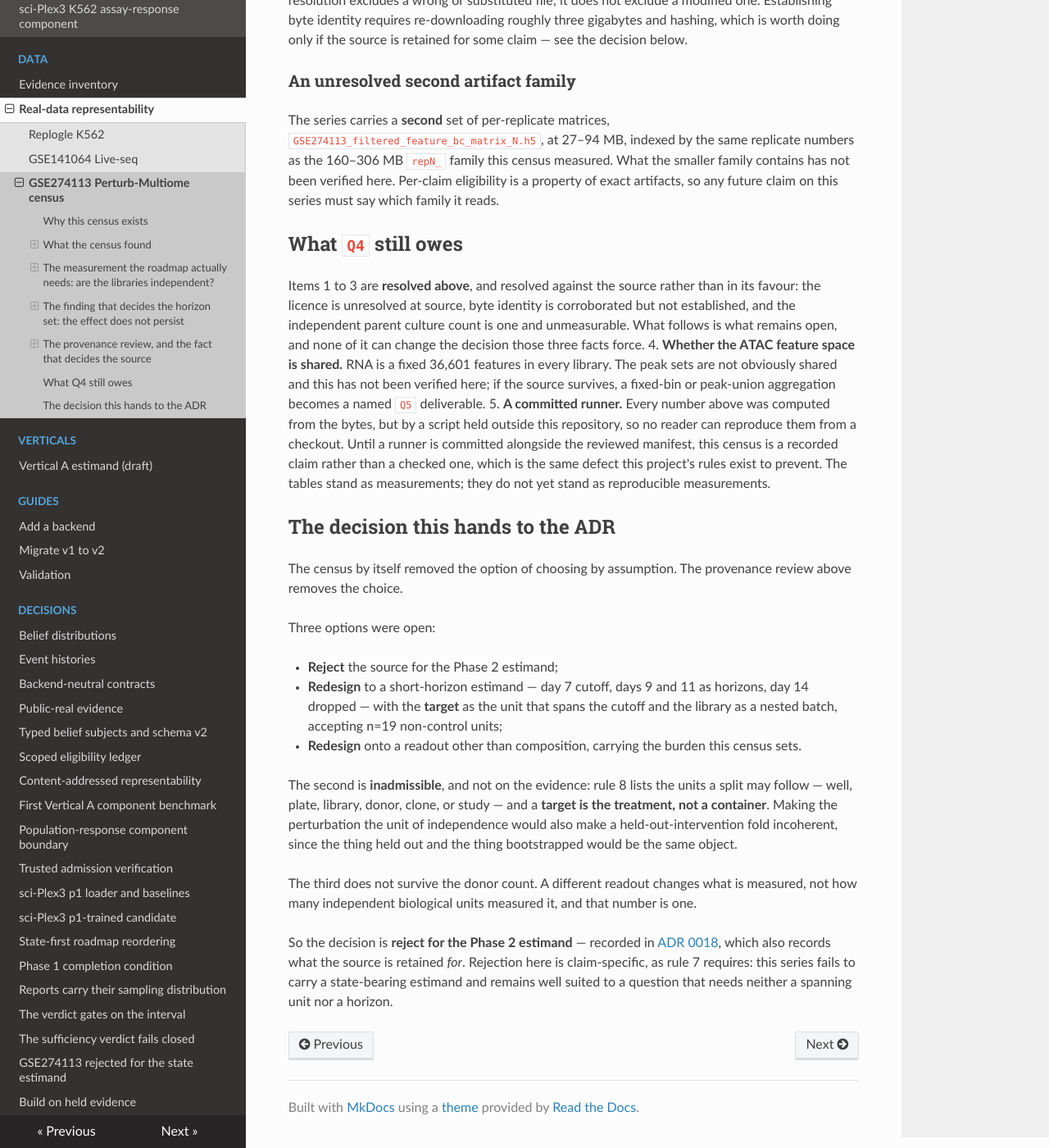
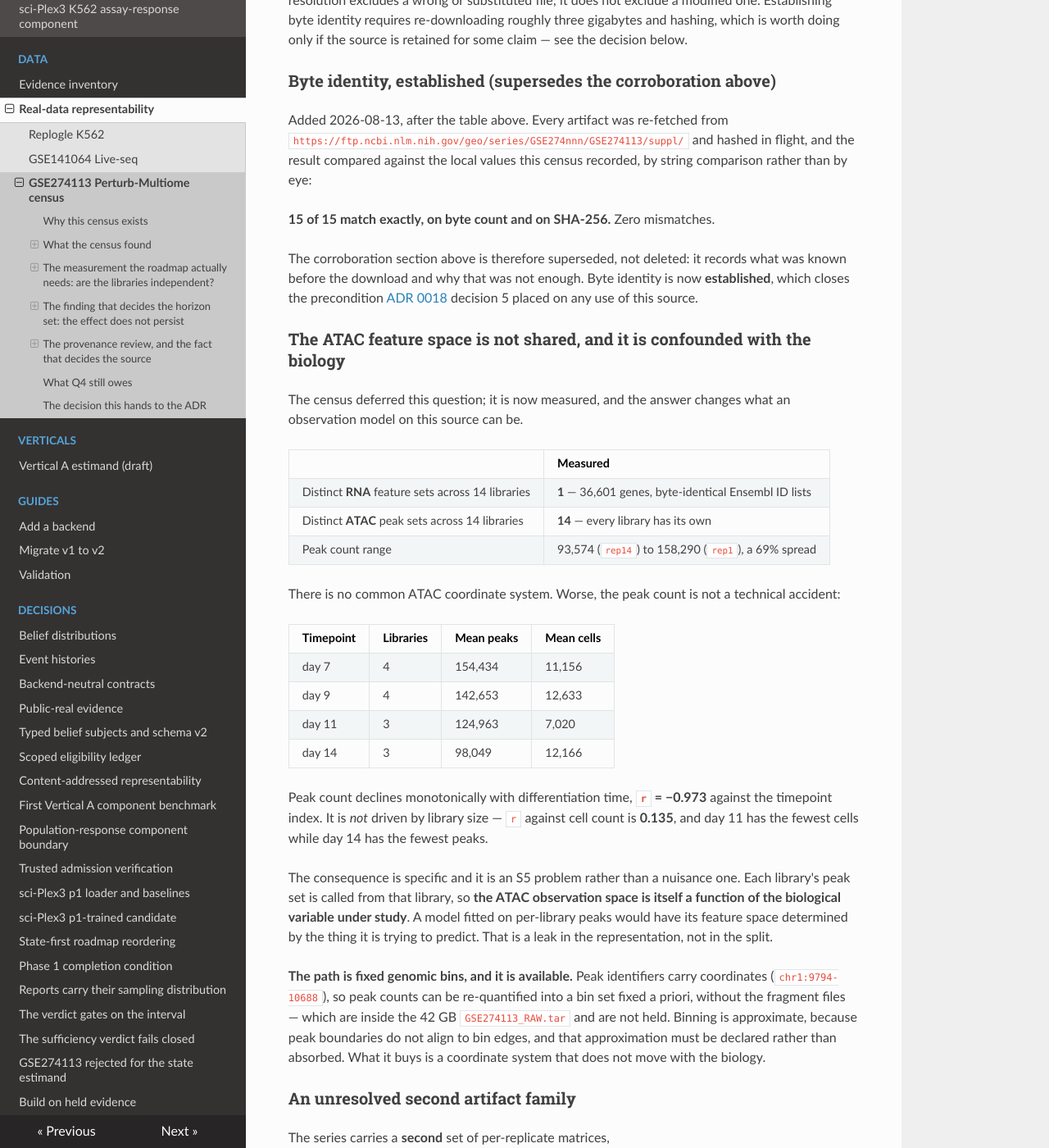
Before and after one commit to logannye/cellstate, an MkDocs documentation site: the page built from docs/data/representability/gse274113-perturb-multiome.md, in a window 1280 px wide and 1400 px high, scrolled down 6001 px. Shown: the whole window at 82% size. Built offline with MkDocs 1.6.1, drawn with Linux system fonts in a browser that asks for light colours; nearby versions of some CDN libraries.

Commit message:
Establish byte identity and measure the ATAC feature space (Q5 preconditions)
Two preconditions ADR 0018 placed on any use of GSE274113, and the question the
census deferred. All three are now measured rather than assumed.

BYTE IDENTITY: ESTABLISHED. Every one of the fifteen artifacts was re-fetched from
the GEO FTP mirror and hashed in flight, then compared to the values this census
recorded by string comparison rather than by eye. 15 of 15 match exactly on byte
count AND on SHA-256, zero mismatches. The earlier corroboration section is
superseded rather than deleted: it records what was known before the download and
why size agreement at megabyte resolution was not enough.

ATAC FEATURE SPACE: NOT SHARED, AND CONFOUNDED WITH THE BIOLOGY. The RNA space is
one byte-identical 36,601-gene ID list across all fourteen libraries. The ATAC
space is fourteen distinct peak sets, 93,574 to 158,290 peaks, a 69% spread.

The peak count is not a technical accident. It declines monotonically with
differentiation time -- 154,434 / 142,653 / 124,963 / 98,049 at days 7, 9, 11, 14,
r = -0.973 against the timepoint index -- while tracking cell count at only 0.135.
Day 11 has the fewest cells and day 14 the fewest peaks, so size does not explain
it.

That makes this an S5 problem rather than a nuisance one. Each library's peak set
is called from that library, so the ATAC observation space is itself a function of
the biological variable under study, and a model fitted on per-library peaks would
have its feature space determined by the thing it is trying to predict. A leak in
the representation, not in the split.

Peak identifiers carry coordinates (chr1:9794-10688), so re-quantifying into an
a-priori fixed bin set dissolves it without the fragment files, which sit inside
the unheld 42 GB RAW.tar. Binning is approximate because peak boundaries do not
align to bin edges; Q5 declares that approximation rather than absorbing it.

Q5 is updated to specify fixed genomic bins rather than called peaks, and to
record that one of its two preconditions is closed. Licence terms remain
unresolved at source and are still owed.

Two of my own assumptions were wrong and are corrected by measurement: peak count
is not driven by library size, and peak IDs do carry coordinates, so the fragment
files are not required.

Rule 2: docs only.

Co-Authored-By: Claude Opus 5 (1M context) <noreply@anthropic.com>

```diff
--- a/docs/data/representability/gse274113-perturb-multiome.md
+++ b/docs/data/representability/gse274113-perturb-multiome.md
@@ -217,6 +217,57 @@ resolution excludes a wrong or substituted file; it does not exclude a modified
 byte identity requires re-downloading roughly three gigabytes and hashing, which is worth doing only
 if the source is retained for some claim — see the decision below.
 
+### Byte identity, established (supersedes the corroboration above)
+
+Added 2026-08-13, after the table above. Every artifact was re-fetched from
+`https://ftp.ncbi.nlm.nih.gov/geo/series/GSE274nnn/GSE274113/suppl/` and hashed in flight, and the
+result compared against the local values this census recorded, by string comparison rather than by
+eye:
+
+**15 of 15 match exactly, on byte count and on SHA-256.** Zero mismatches.
+
+The corroboration section above is therefore superseded, not deleted: it records what was known
+before the download and why that was not enough. Byte identity is now **established**, which closes
+the precondition [ADR 0018](../../adr/0018-gse274113-rejected-for-the-state-estimand.md) decision 5
+placed on any use of this source.
+
+### The ATAC feature space is not shared, and it is confounded with the biology
+
+The census deferred this question; it is now measured, and the answer changes what an observation
+model on this source can be.
+
+| | Measured |
+| --- | --- |
+| Distinct **RNA** feature sets across 14 libraries | **1** — 36,601 genes, byte-identical Ensembl ID lists |
+| Distinct **ATAC** peak sets across 14 libraries | **14** — every library has its own |
+| Peak count range | 93,574 (`rep14`) to 158,290 (`rep1`), a 69% spread |
+
+There is no common ATAC coordinate system. Worse, the peak count is not a technical accident:
+
+| Timepoint | Libraries | Mean peaks | Mean cells |
+| --- | --- | --- | --- |
+| day 7 | 4 | 154,434 | 11,156 |
+| day 9 | 4 | 142,653 | 12,633 |
+| day 11 | 3 | 124,963 | 7,020 |
+| day 14 | 3 | 98,049 | 12,166 |
+
+Peak count declines monotonically with differentiation time, **`r` = −0.973** against the timepoint
+index. It is *not* driven by library size — `r` against cell count is **0.135**, and day 11 has the
+fewest cells while day 14 has the fewest peaks.
+
+The consequence is specific and it is an S5 problem rather than a nuisance one. Each library's peak
+set is called from that library, so **the ATAC observation space is itself a function of the
+biological variable under study**. A model fitted on per-library peaks would have its feature space
+determined by the thing it is trying to predict. That is a leak in the representation, not in the
+split.
+
+**The path is fixed genomic bins, and it is available.** Peak identifiers carry coordinates
+(`chr1:9794-10688`), so peak counts can be re-quantified into a bin set fixed a priori, without the
+fragment files — which are inside the 42 GB `GSE274113_RAW.tar` and are not held. Binning is
+approximate, because peak boundaries do not align to bin edges, and that approximation must be
+declared rather than absorbed. What it buys is a coordinate system that does not move with the
+biology.
+
 ### An unresolved second artifact family
 
 The series carries a **second** set of per-replicate matrices,
```
Also changed, not shown: docs/roadmap.md (+12 -3 lines).
